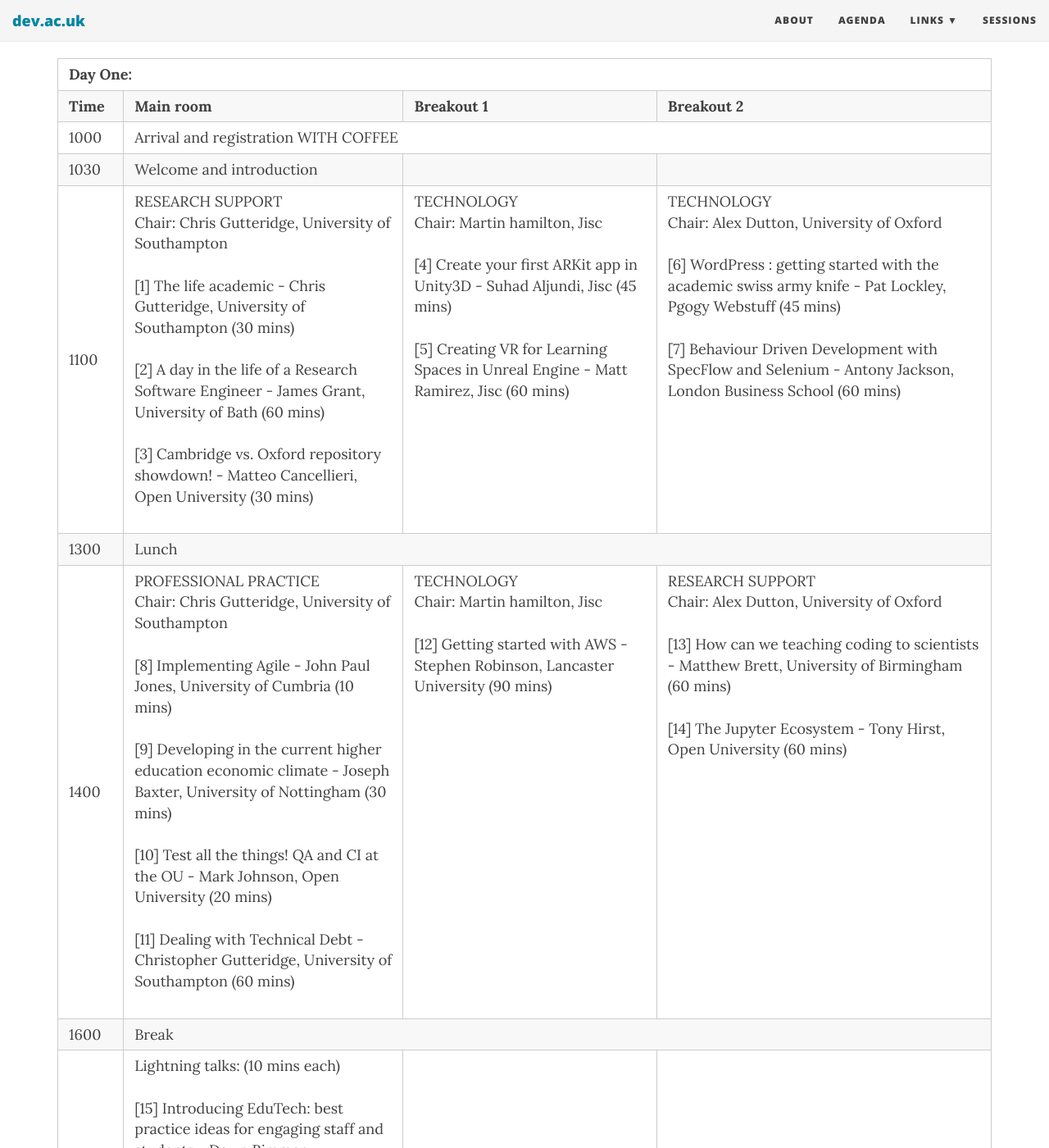
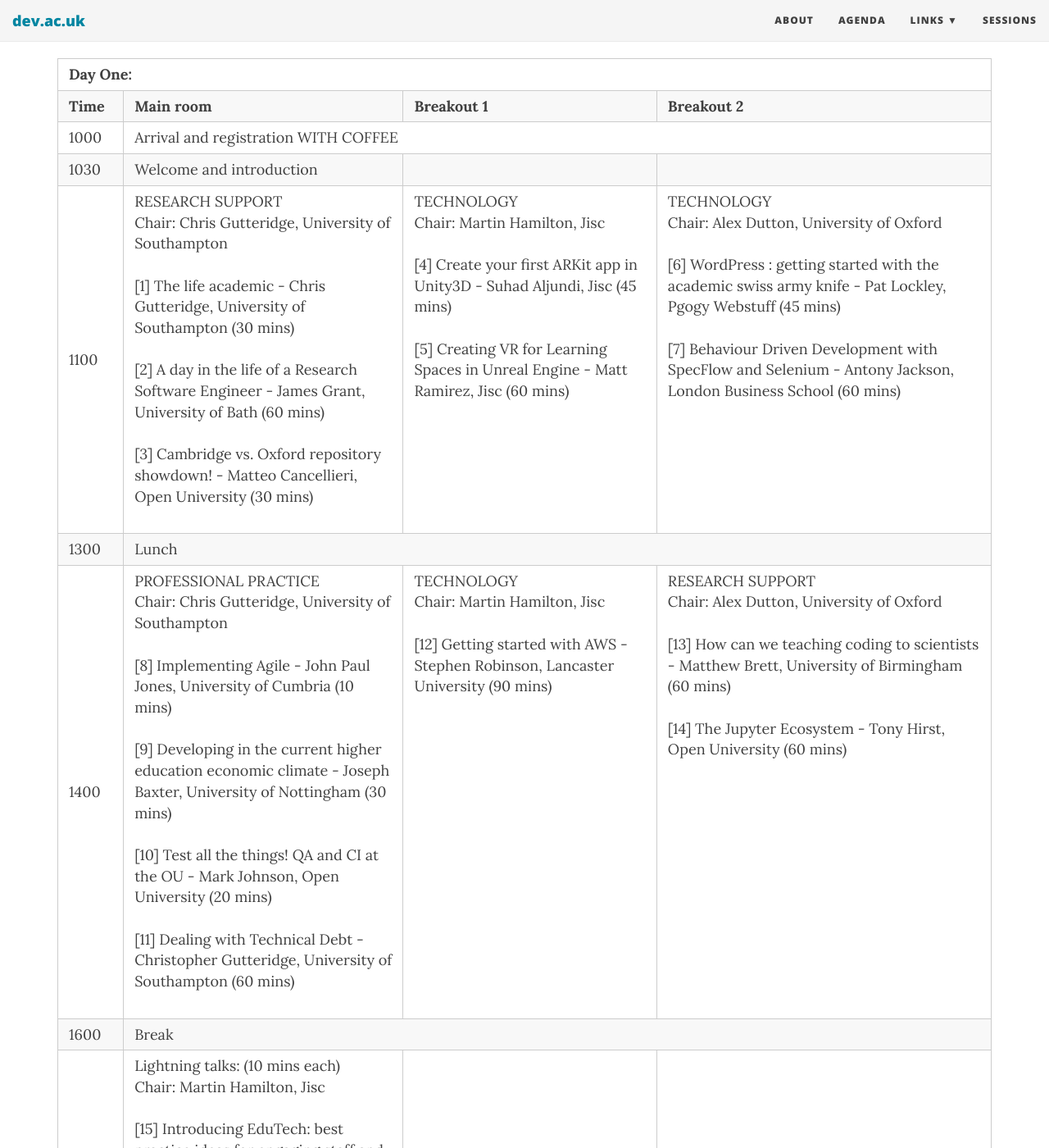
Before and after one commit to devacuk/devacuk.github.io, a Jekyll site: the page built from agenda.md, in a window 1280 px wide and 1400 px high, scrolled down 293 px. Shown: the whole window at 82% size. Built offline with Jekyll 4.4.1, drawn with Linux system fonts in a browser that asks for light colours; nearby versions of some CDN libraries; some of the changed text lies outside the part shown.

Commit message:
more chairs

```diff
--- a/agenda.md
+++ b/agenda.md
@@ -36,7 +36,7 @@
     </td>
     <td valign="top">
       TECHNOLOGY<br/>
-      Chair: Martin hamilton, Jisc<br/><br/>
+      Chair: Martin Hamilton, Jisc<br/><br/>
       [4] Create your first ARKit app in Unity3D - Suhad Aljundi, Jisc (45 mins)<br/><br/>
       [5] Creating VR for Learning Spaces in Unreal Engine - Matt Ramirez, Jisc (60 mins)<br/>
     </td>
@@ -59,7 +59,7 @@
       [11] Dealing with Technical Debt - Christopher Gutteridge, University of Southampton (60 mins)<br/><br/>
     <td valign="top">
       TECHNOLOGY<br/>
-      Chair: Martin hamilton, Jisc<br/><br/>
+      Chair: Martin Hamilton, Jisc<br/><br/>
       [12] Getting started with AWS - Stephen Robinson, Lancaster University (90 mins)<br/>
     </td>
     <td valign="top">
@@ -73,7 +73,8 @@
   </tr>
   <tr><td>1630</td>
     <td valign="top">
-    Lightning talks: (10 mins each)<br/><br/>
+    Lightning talks: (10 mins each)<br/>
+    Chair: Martin Hamilton, Jisc<br/><br/>
     [15] Introducing EduTech: best practice ideas for engaging staff and students - Dawn Rimmer, Bromsgrove School<br/><br/>
     [16] Accessibility of maths on the web - Christian Lawson-Perfect, University of Newcastle<br/><br/>
     [17] The ORCID API for researcher identifiers - Monica Duke, Jisc<br/><br/>
@@ -134,7 +135,8 @@
       [22] Building a Learner Management System: a Just in Time approach - Jim Everett, University of Strathclyde (30 mins)<br/>
     </td>
     <td valign="top">
-      TECHNOLOGY<br/><br/>
+      TECHNOLOGY<br/>
+      Chair: Martin Hamilton, Jisc<br/><br/>
       [23] Introduction to Machine Learning - Juliette Culver, Open University (45 mins)<br/>
     </td>
   </tr>
@@ -152,7 +154,8 @@
       [25] Using ‘the cloud’ to support international teaching - Stephen Robinson, Lancaster University (60 mins)<br/>
     </td>
     <td valign="top">
-      TECHNOLOGY<br/><br/>
+      TECHNOLOGY<br/>
+      Chair: Martin Hamilton, Jisc<br/><br/>
       [26] Knocking down silos: an introduction to the International Image Interoperability Framework (IIIF) APIs - Claire Knowles, University of Edinburgh and Glen Robson, IIIF (30 mins)<br/><br/>
       [27] Creating an e-Learning authoring tool for HE - Simon Date, King’s College London (30 mins)<br/>
     </td>
```
